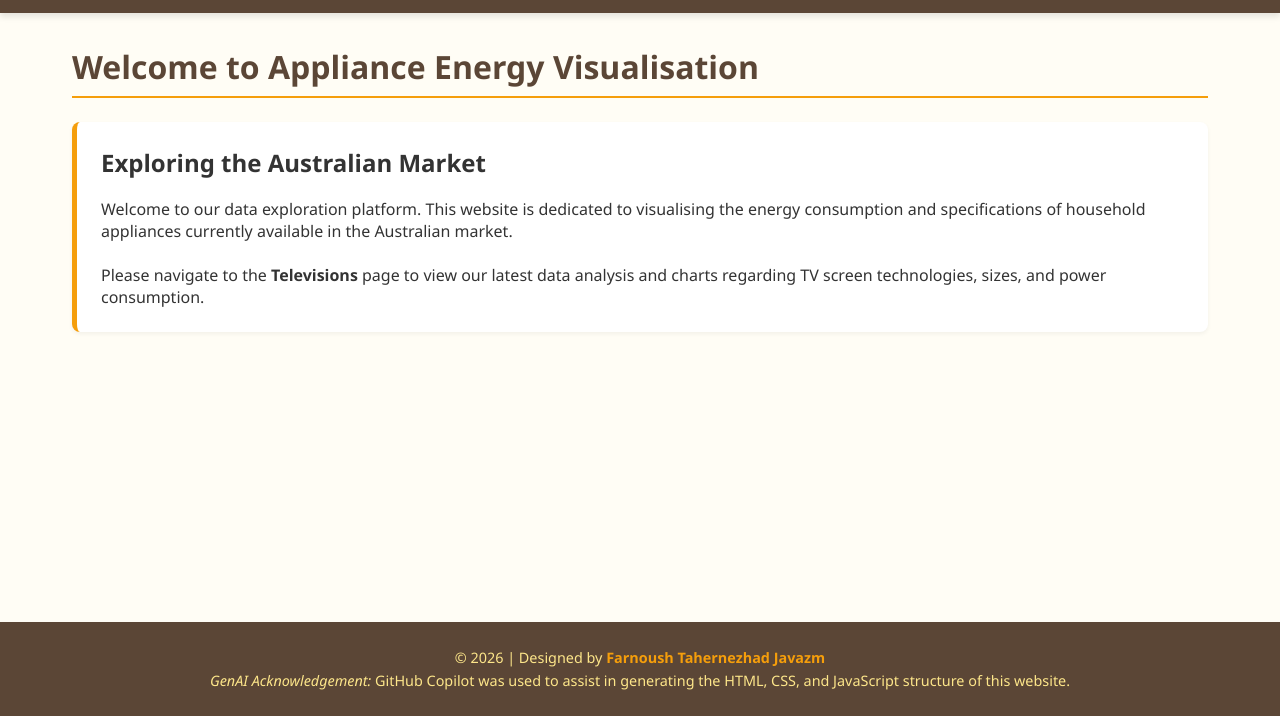
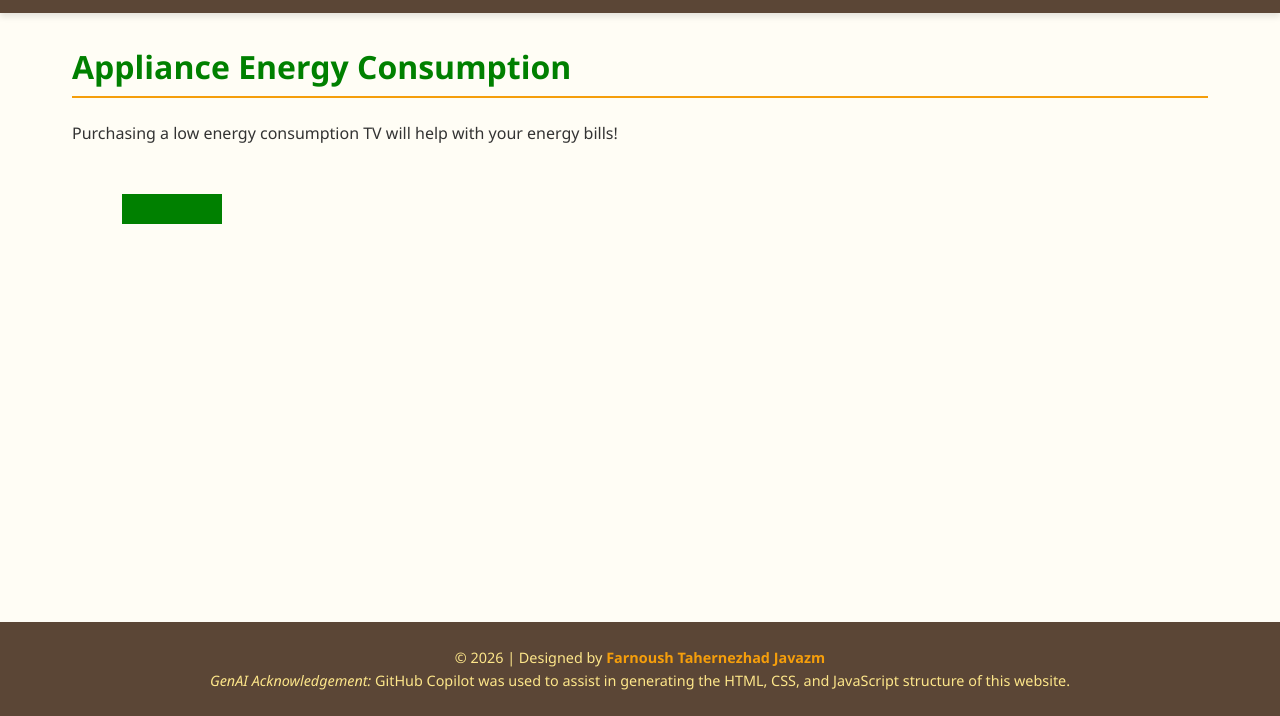
Before and after one commit to farnthr/T04-2, a plain HTML site: page index.html in a window 1280 px wide. Shown: the part 84-800 px from the top of the page. Drawn offline with nearby package versions, Linux system fonts and the light colour scheme.

Commit message:
feat: reset body; add h1/div/svg; link D3 and energy-d3.js; D3 — style h1, append paragraph, add SVG rects;

```diff
--- /dev/null
+++ b/energy-d3.js
@@ -0,0 +1,17 @@
+d3.select("h1")
+  .style("color", "green");
+
+d3.select("#content")
+  .append("p")
+  .text("Purchasing a low energy consumption TV will help with your energy bills!");
+
+d3.select("svg")
+  .append("rect")
+
+d3.select("svg")
+  .append("rect")
+  .attr("x", 50)
+  .attr("y", 50)
+  .attr("width", 100)
+  .attr("height", 30)
+  .style("fill", "green");
--- a/index.html
+++ b/index.html
@@ -23,13 +23,10 @@
     </header>
 
     <main>
-        <h1>Welcome to Appliance Energy Visualisation</h1>
-        <div class="content-box">
-            <h2>Exploring the Australian Market</h2>
-            <p>Welcome to our data exploration platform. This website is dedicated to visualising the energy consumption and specifications of household appliances currently available in the Australian market.</p>
-            <br>
-            <p>Please navigate to the <strong>Televisions</strong> page to view our latest data analysis and charts regarding TV screen technologies, sizes, and power consumption.</p>
-        </div>
+        <h1>Appliance Energy Consumption</h1>
+        <div id="content"></div>
+        <!-- Give the SVG a size so shapes can be seen -->
+        <svg width="300" height="150"></svg>
     </main>
 
     <footer>
@@ -37,6 +34,9 @@
         <p><em>GenAI Acknowledgement:</em> GitHub Copilot was used to assist in generating the HTML, CSS, and JavaScript structure of this website.</p>
     </footer>
 
+    <!-- Load D3 first, then D3 code file -->
+    <script src="https://d3js.org/d3.v7.min.js"></script>
+    <script src="energy-d3.js"></script>
     <script src="script.js"></script>
 </body>
 </html>
```
